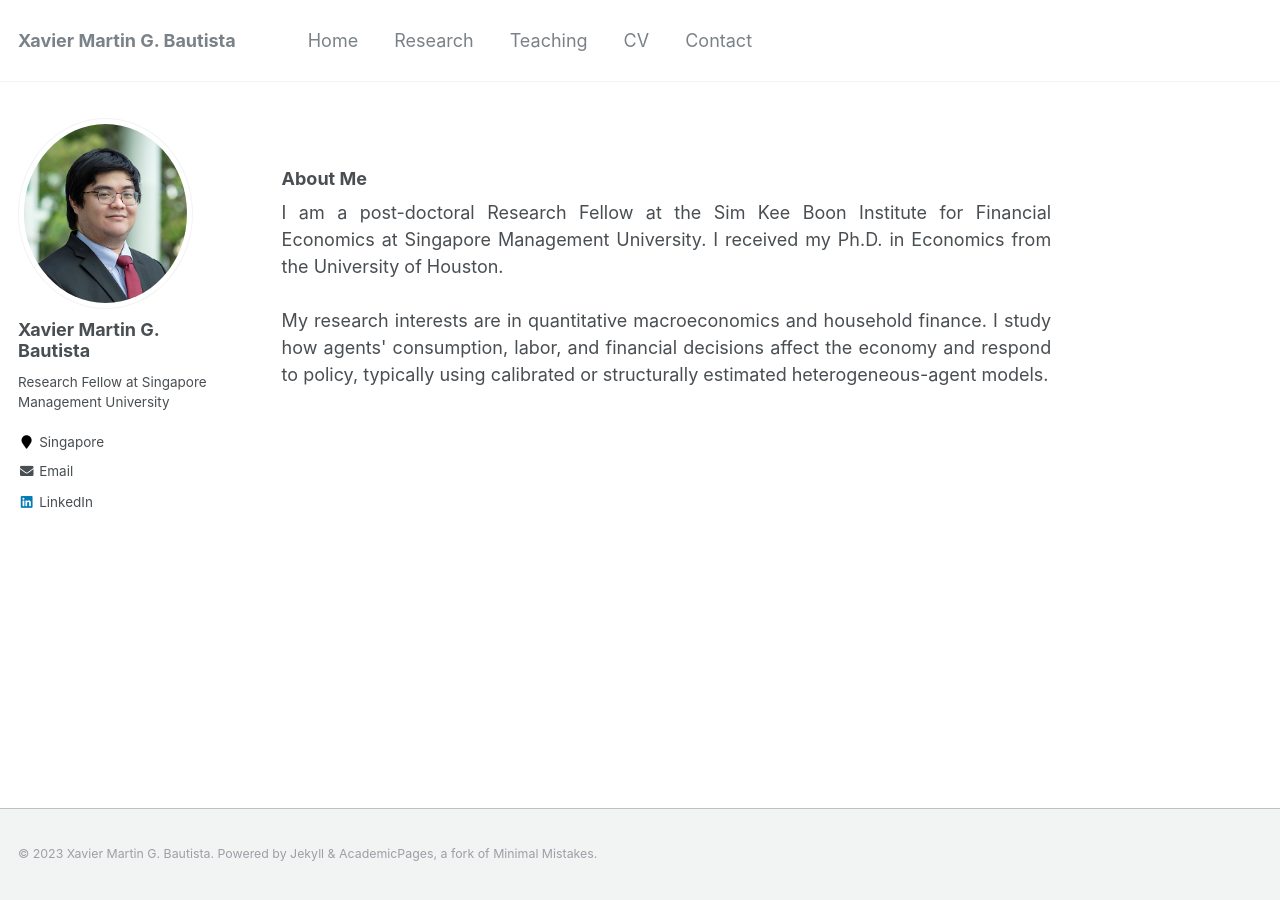
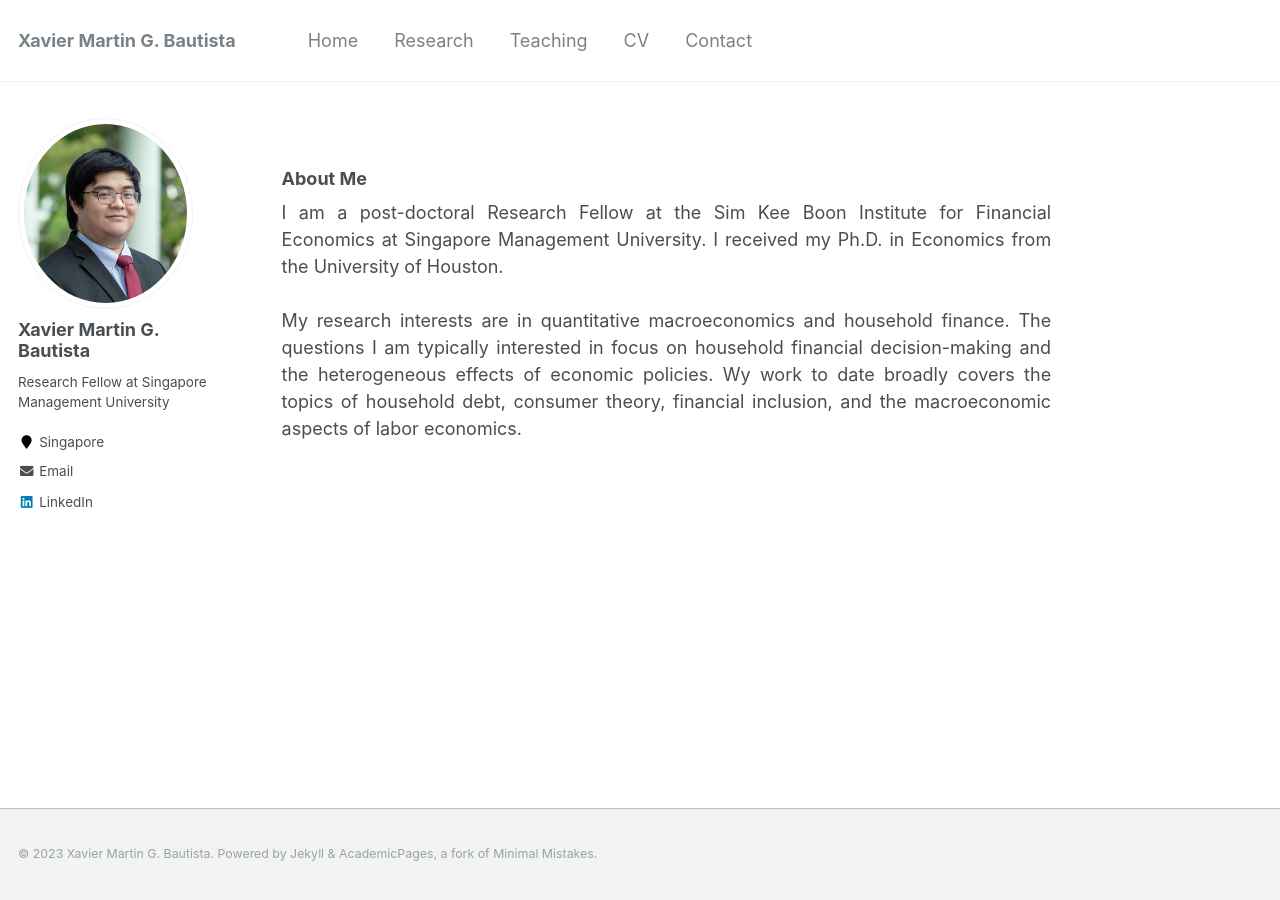
Before and after one commit to xmgbautista/xmgbautista.github.io, a Jekyll site: the page built from _pages/about.md, in a window 1280 px wide. Built offline with Jekyll 4.4.1, drawn with Linux system fonts in a browser that asks for light colours.

Commit message:
Update about.md

```diff
--- a/_pages/about.md
+++ b/_pages/about.md
@@ -21,7 +21,7 @@ redirect_from:
 I am a post-doctoral Research Fellow at the Sim Kee Boon Institute for Financial Economics at Singapore Management University.
 I received my Ph.D. in Economics from the University of Houston. <br>
 <br>
-My research interests are in quantitative macroeconomics and household finance. I study how agents' consumption, labor, and
-financial decisions affect the economy and respond to policy, typically using calibrated or structurally estimated
-heterogeneous-agent models.
+My research interests are in quantitative macroeconomics and household finance. The questions I am typically interested in focus
+on household financial decision-making and the heterogeneous effects of economic policies. Wy work to date broadly covers the
+topics of household debt, consumer theory, financial inclusion, and the macroeconomic aspects of labor economics.
 </p>
```
